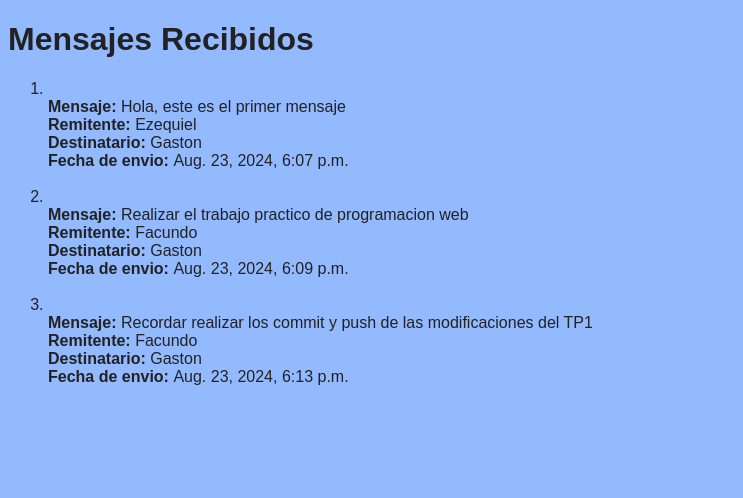
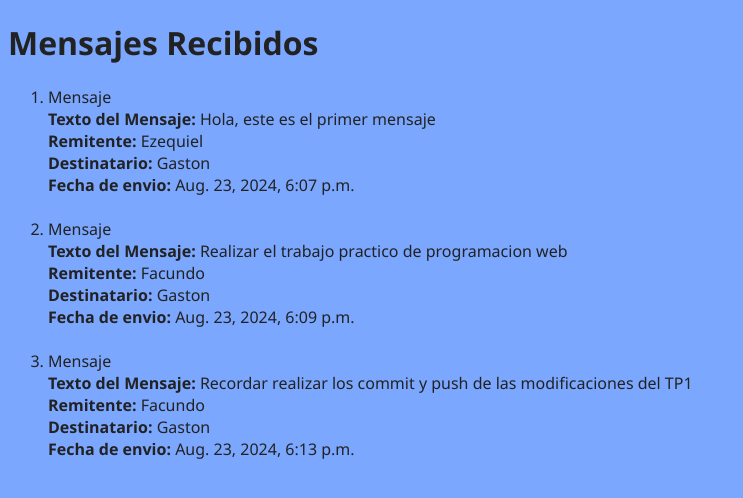
Before and after one commit to Gaston-Care/GestorMensajes, a Django app: page /mensajes/recibidos in a window 1280 px wide. Shown: the top 498 px of the page, without its empty margins (0-743 px from the left). Run offline with Django 4.2, Linux system fonts and the light colour scheme; data comes from the database, SQL or seed files in the repository.

Commit message:
Pequeñas modificaciones de styles en la plantilla

```diff
--- a/Mensajes/templates/mensajes.html
+++ b/Mensajes/templates/mensajes.html
@@ -5,13 +5,13 @@
         <meta name="viewport" content="width=device-width, initial-scale=1.0">
         <title>Mensajes Recibidos</title>
     </head>
-    <body style="background-color: #93b9ff; color: #222222; font-family: Arial, sans-serif;">
+    <body style="background-color: #7ba7ff; color: #222222; font-family: 'Segoe UI', Tahoma, Geneva, Verdana, sans-serif;">
         <h1> Mensajes Recibidos </h1>
         <ol>
             {% for mensaje in mensajes %}
-                <li>
+                <li>Mensaje
                     <br>
-                    <b>Mensaje: </b>{{ mensaje.texto_del_mensaje }} <br>
+                    <b>Texto del Mensaje: </b>{{ mensaje.texto_del_mensaje }} <br>
                     <b>Remitente: </b>{{ mensaje.remitente }} <br>
                     <b>Destinatario: </b>{{ mensaje.destinatario }} <br>
                     <b>Fecha de envio: </b>{{ mensaje.fecha_del_envio }}
```
